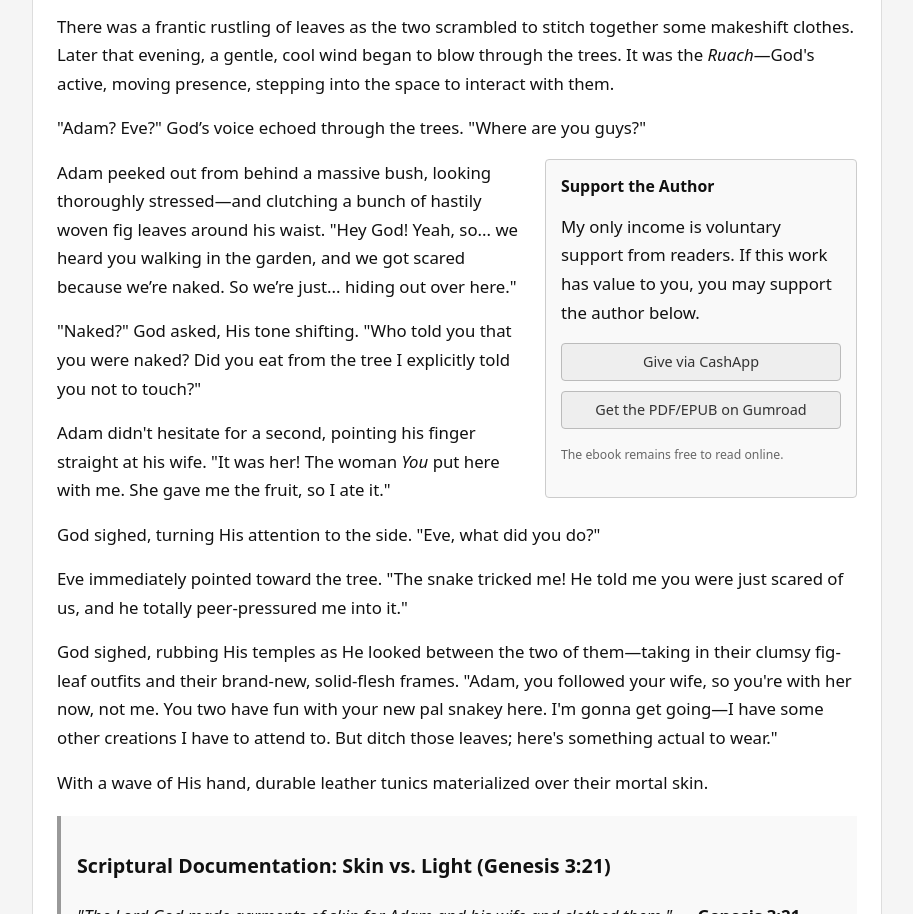
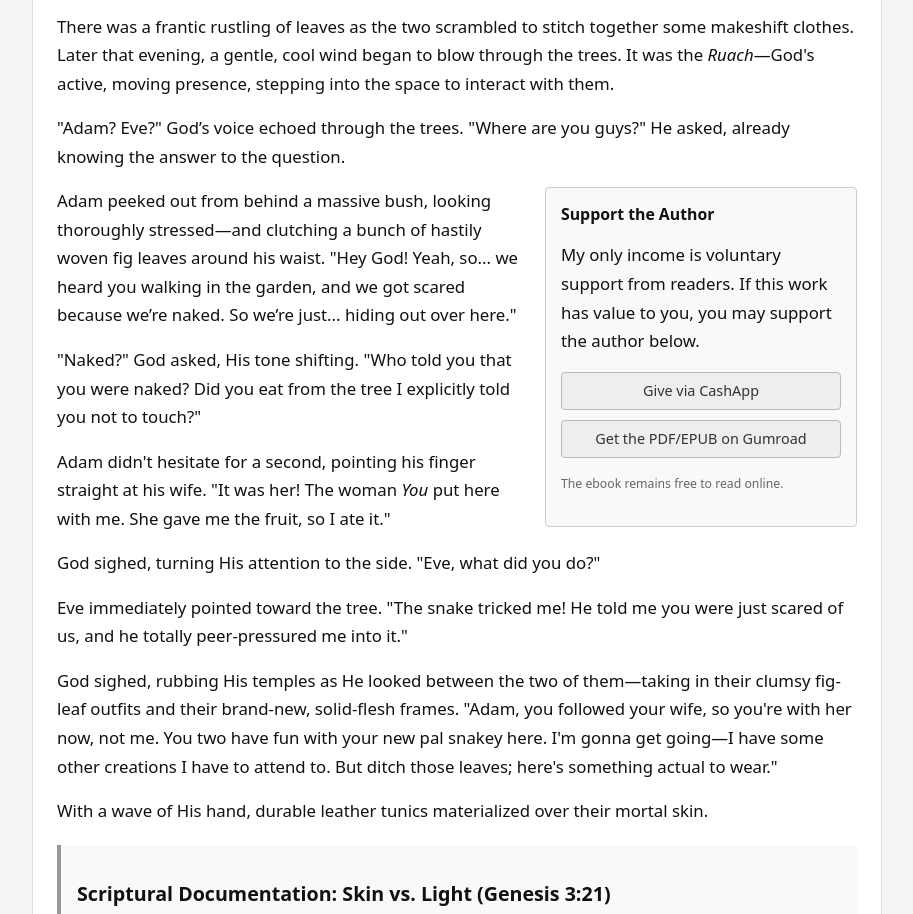
Before and after one commit to RaphaelAsanti/the-end-of-time, a plain HTML site: page chapter4-the-fall.html in a window 1280 px wide. Shown: the part 4230-5144 px from the top of the page, without its empty margins (183-1096 px from the left). Drawn offline with Linux system fonts and the light colour scheme.

Commit message:
Clarify God's question in chapter4-the-fall.html
Modified God's dialogue to indicate He already knows the answer.

```diff
--- a/chapter4-the-fall.html
+++ b/chapter4-the-fall.html
@@ -214,7 +214,7 @@ In the blink of an eye, the solid-light universe dematerializes into nothing and
 <p>"Oh my gosh, you're right," Eve gasped, suddenly dropping her basket. "Grab those fig leaves, quick!"</p>
 
 <p>There was a frantic rustling of leaves as the two scrambled to stitch together some makeshift clothes. Later that evening, a gentle, cool wind began to blow through the trees. It was the <em>Ruach</em>&mdash;God's active, moving presence, stepping into the space to interact with them.</p>
-<p>"Adam? Eve?" God&rsquo;s voice echoed through the trees. "Where are you guys?"</p>
+<p>"Adam? Eve?" God&rsquo;s voice echoed through the trees. "Where are you guys?" He asked, already knowing the answer to the question.</p>
 <div class="support-box">
   <h3>Support the Author</h3>
   <p>My only income is voluntary support from readers. If this work has value to you, you may support the author below.</p>
```
